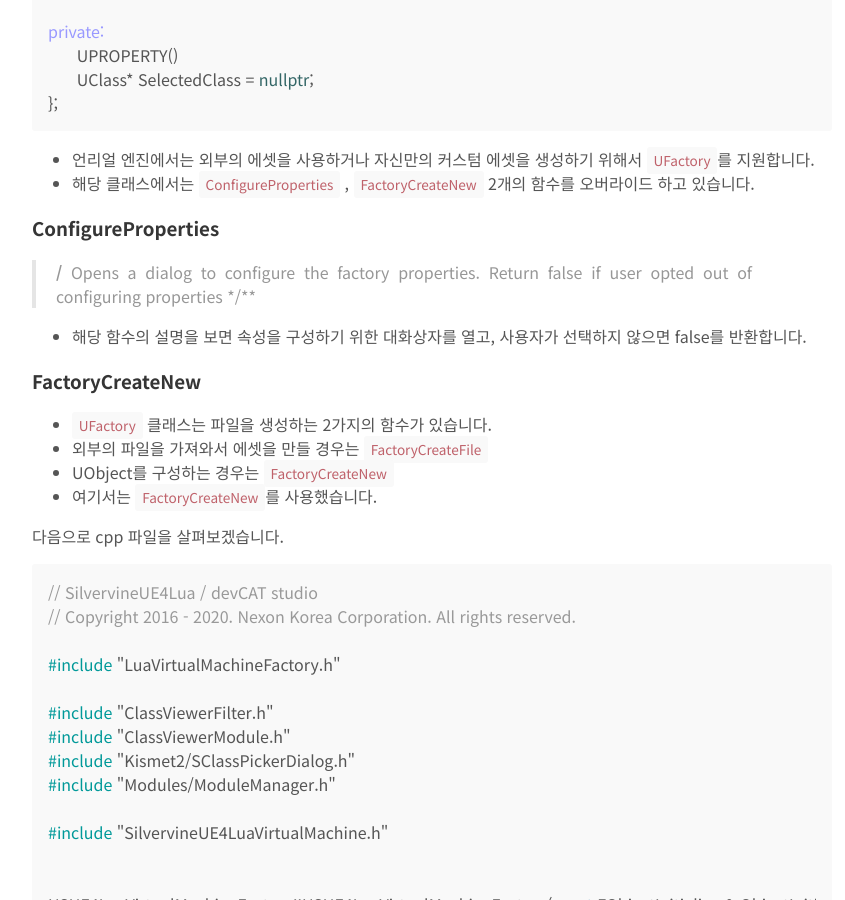
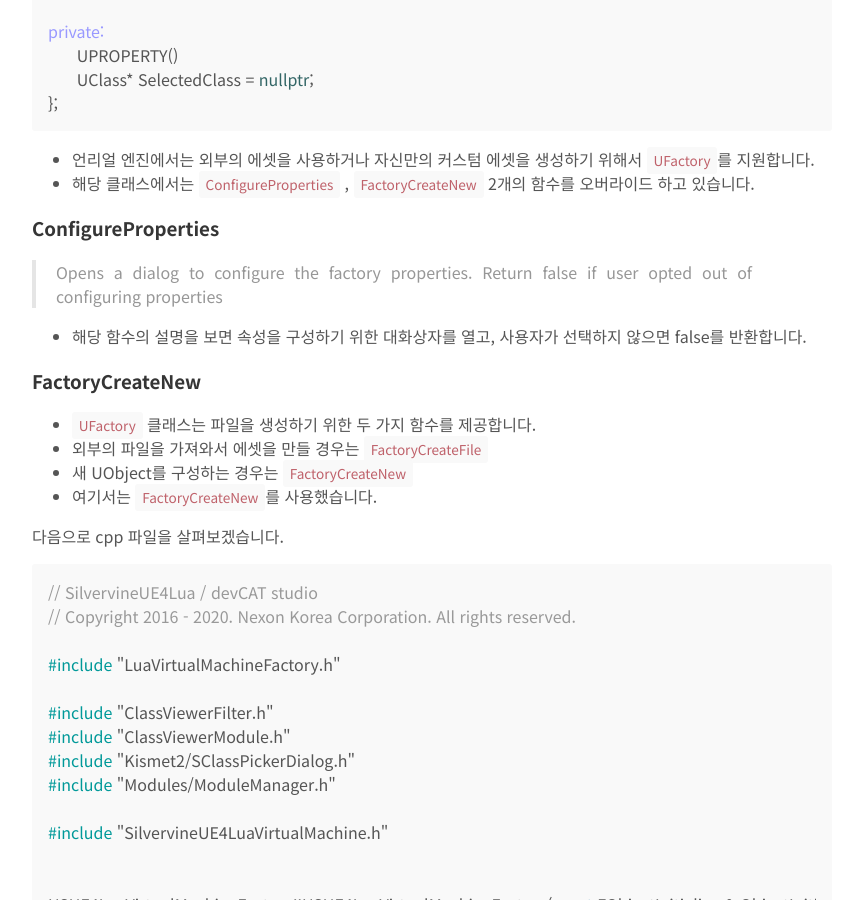
Before and after one commit to Xerlocked/Xerlocked.github.io, a Jekyll site: the page built from _posts/2024-07-14-[SilvervineUE4Lua]-(2)-SilvervineUE4LuaEditor-분석하기.md, in a window 1280 px wide and 900 px high, scrolled down 3081 px. Shown: the whole window, without its empty margins (208-1053 px from the left). Built offline with Jekyll 4.4.1, drawn with Linux system fonts in a browser that asks for light colours; some of the changed text lies outside the part shown.

Commit message:
오탈자 및 첨삭

```diff
--- a/_posts/2024-07-14-[SilvervineUE4Lua]-(2)-SilvervineUE4LuaEditor-분석하기.md
+++ b/_posts/2024-07-14-[SilvervineUE4Lua]-(2)-SilvervineUE4LuaEditor-분석하기.md
@@ -127,15 +127,15 @@ private:
 
 ### ConfigureProperties
 
-> **/** Opens a dialog to configure the factory properties. Return false if user opted out of configuring properties */**
+> Opens a dialog to configure the factory properties. Return false if user opted out of configuring properties
 
 - 해당 함수의 설명을 보면 속성을 구성하기 위한 대화상자를 열고, 사용자가 선택하지 않으면 false를 반환합니다.
 
 ### FactoryCreateNew
 
-- `UFactory` 클래스는 파일을 생성하는 2가지의 함수가 있습니다.
+- `UFactory` 클래스는 파일을 생성하기 위한 두 가지 함수를 제공합니다.
 - 외부의 파일을 가져와서 에셋을 만들 경우는 `FactoryCreateFile`
-- UObject를 구성하는 경우는 `FactoryCreateNew`
+- 새 UObject를 구성하는 경우는 `FactoryCreateNew`
 - 여기서는 `FactoryCreateNew`를 사용했습니다.
 
 다음으로 cpp 파일을 살펴보겠습니다.
@@ -207,7 +207,7 @@ UObject* USUE4LuaVirtualMachineFactory::FactoryCreateNew(UClass* Class, UObject*
 
 크게 세 부분으로 나눌 수 있을 것 같습니다. `생성자`, `ConfigureProperties`, `FactoryCreateNew`
 
-이를 토대로 살펴보겠습니다.
+위를 참고하여 자세히 살펴보겠습니다.
 
 ### 생성자
 
@@ -220,7 +220,7 @@ USUE4LuaVirtualMachineFactory::USUE4LuaVirtualMachineFactory(const FObjectInitia
 }
 {% endhighlight %}
 
-- `bCreateNew`는 `CanCreateNew` 함수에 의해 호출되는데 현재 `Factory`에서 새 객체를 처음부터 만들 수 있는 경우 true입니다.
+- `bCreateNew`는 `CanCreateNew` 함수에 의해 호출되는데 현재 `Factory`에서 새 객체를 처음부터 만들 경우 true입니다.
 - `SupportedClass` 는 현재 Factory 에서 생산하는 클래스를 나타냅니다. 여기는 `LuaVM` 클래스를 생산하고 있습니다.
 
 ### ConfigureProperties
@@ -268,7 +268,7 @@ bool USUE4LuaVirtualMachineFactory::ConfigureProperties()
 - 모듈 매니저를 통해 `ClassViewerModule` 을 로드합니다.
 - 이후 클래스 관련 옵션들을 설정해줍니다.
 - ClassViewerFilter를 설정해줍니다. 이때 필터링하는 클래스는 `LuaVM`입니다.
-- 5.0 버전부터는 `ClassFilter`가 아닌 `ClassFilters` 배열을 통해 처리를 권장합니다.
+- 5.0 버전부터는 `ClassFilter`가 아닌 `ClassFilters` 배열을 통한 처리를 권장합니다.
 - 클래스 선택 다이얼로그를 띄우고 클래스를 선택합니다.
 
 ### FactoryCreateNew
@@ -284,11 +284,11 @@ UObject* USUE4LuaVirtualMachineFactory::FactoryCreateNew(UClass* Class, UObject*
 
 ## 마무리
 
-LuaEditor 모듈에서는 Lua 스크립트 처리에 필요한 VM을 생성하는 코드를 포함하고 있었습니다.
+LuaEditor 모듈에서는 Lua 스크립트 처리에 필요한 uasset VM을 생성하는 코드가 작성되었습니다.
 
 - UFactory로 UObject 생성하기
 - 모듈매니저를 통해 ClassViewerModule를 불러오기
-- 불러온 ClassViewrModule을 통해 VM 클래스 생성하기
+- 불러온 ClassViewrModule을 통해 VM 클래스(uasset) 생성하기
 
 위의 3단계를 거쳐서 VM을 생성하는 것을 알 수 있었습니다.
 
```
